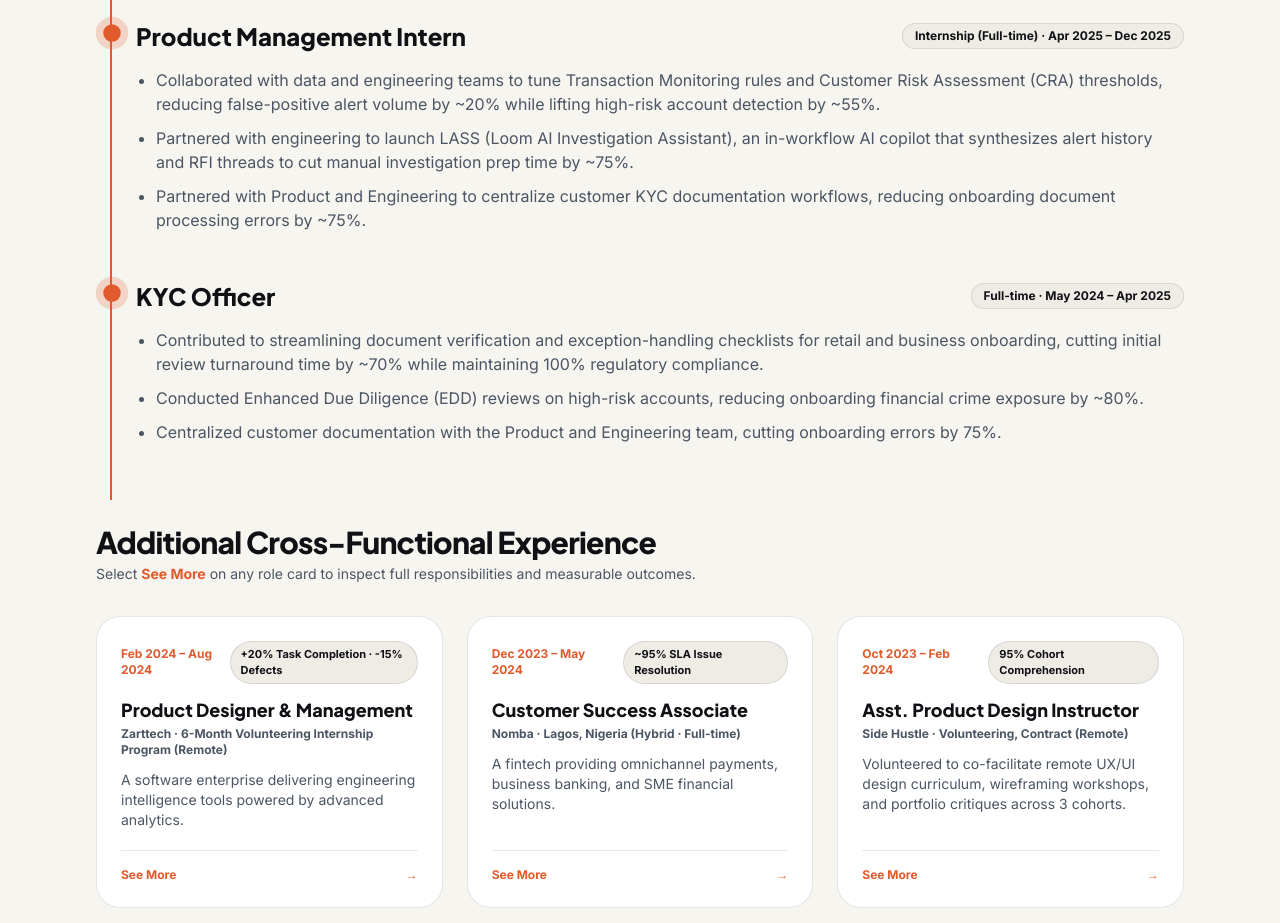
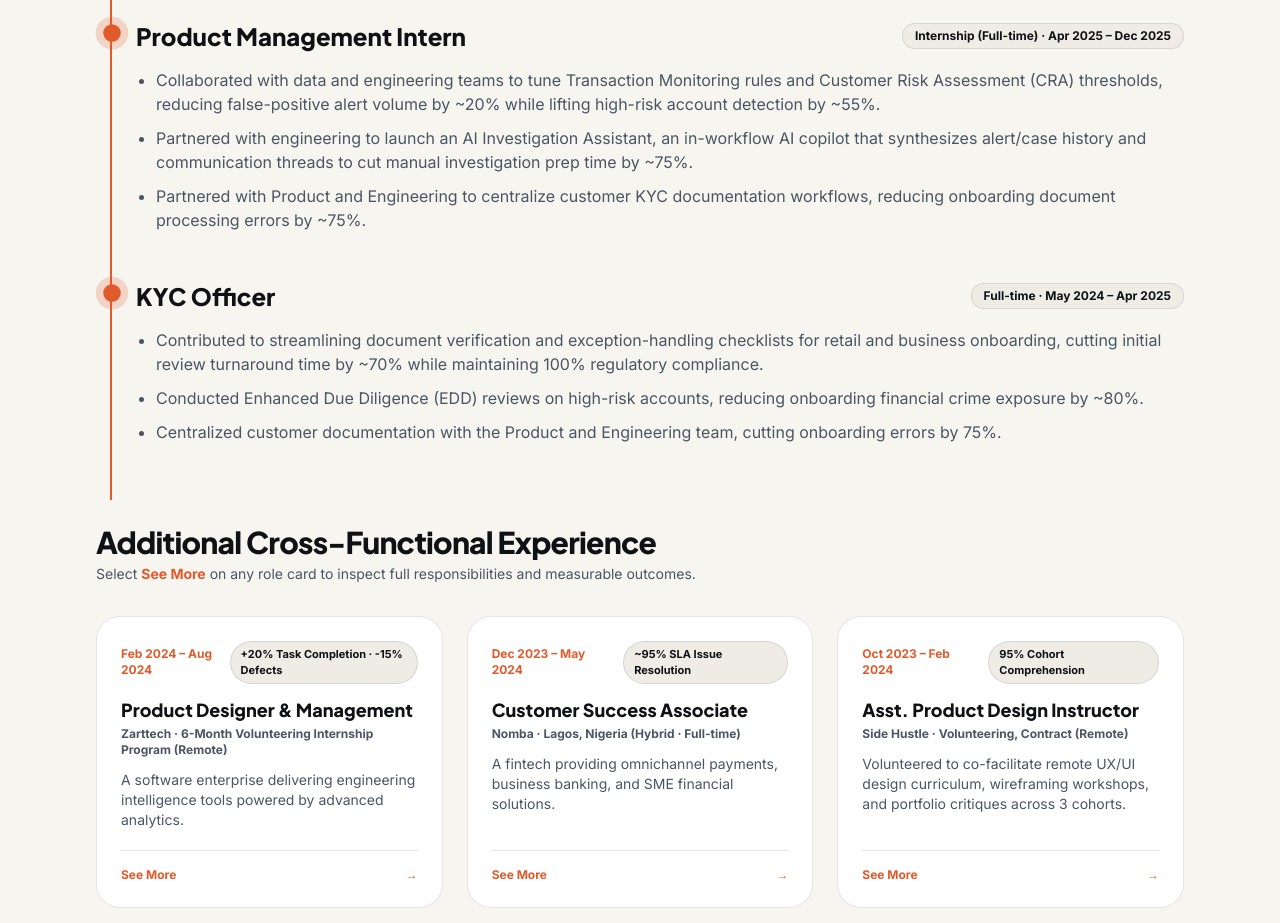
Before and after one commit to Inknifty/shedrack-ananwude-portfolio, a plain HTML site: page index.html in a window 1280 px wide. Shown: the part 3940-4863 px from the top of the page. Drawn offline with nearby package versions, Linux system fonts and the light colour scheme.

Commit message:
Update index.html

```diff
--- a/index.html
+++ b/index.html
@@ -495,7 +495,7 @@
               </div>
               <ul class="mt-4 space-y-2.5 text-sm sm:text-base text-adaptive-muted list-disc pl-5 leading-relaxed">
                 <li>Collaborated with data and engineering teams to tune Transaction Monitoring rules and Customer Risk Assessment (CRA) thresholds, reducing false-positive alert volume by ~20% while lifting high-risk account detection by ~55%.</li>
-                <li>Partnered with engineering to launch LASS (Loom AI Investigation Assistant), an in-workflow AI copilot that synthesizes alert history and RFI threads to cut manual investigation prep time by ~75%.</li>
+                <li>Partnered with engineering to launch an AI Investigation Assistant, an in-workflow AI copilot that synthesizes alert/case history and communication threads to cut manual investigation prep time by ~75%.</li>
                 <li>Partnered with Product and Engineering to centralize customer KYC documentation workflows, reducing onboarding document processing errors by ~75%.</li>
               </ul>
             </div>
```
